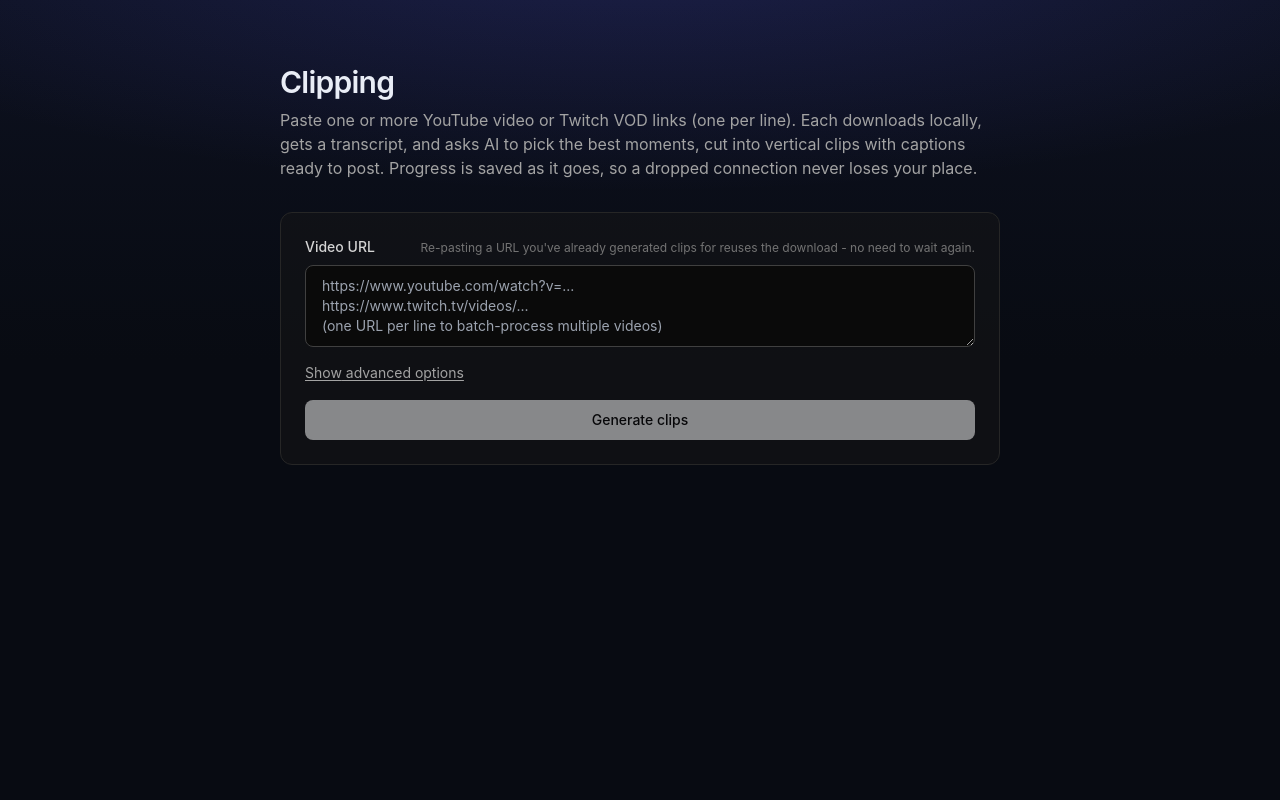
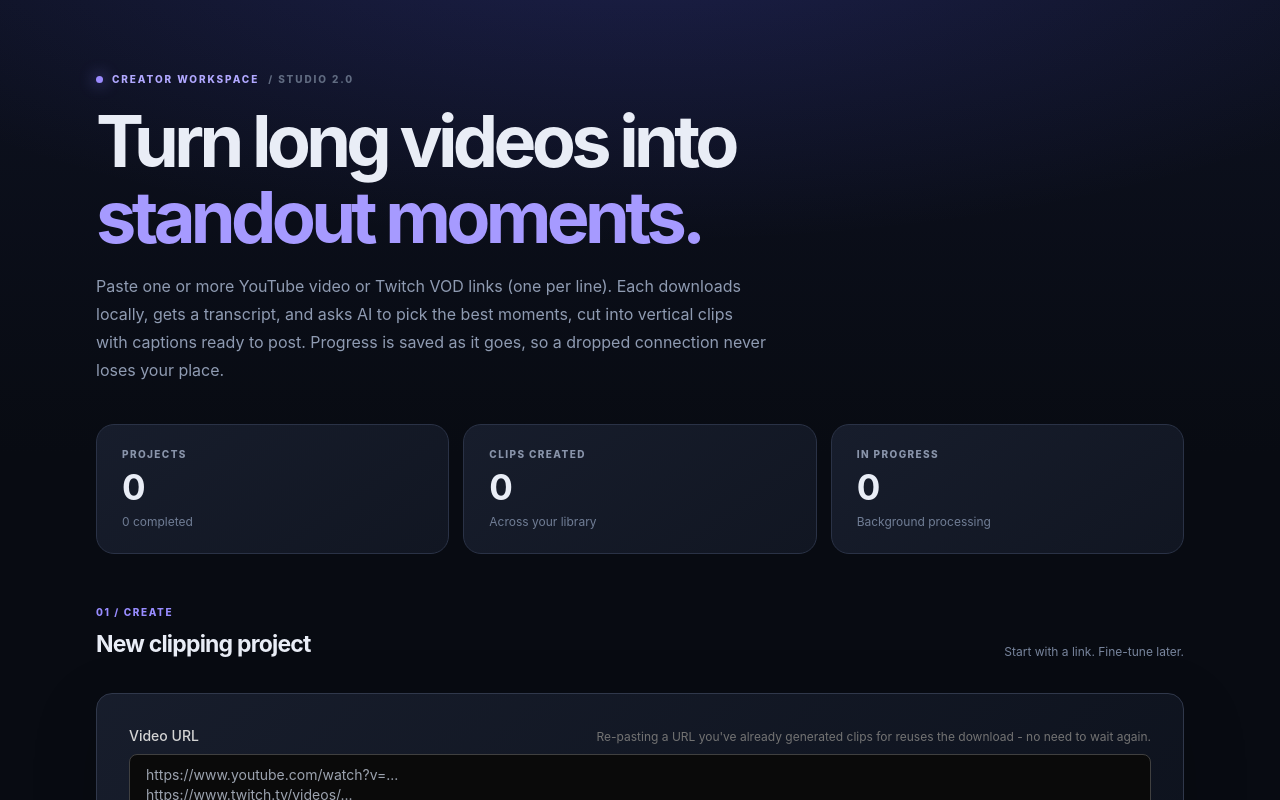
Before and after one commit to Samuelesses/clipping, a Next.js app: page / in a window 1280 px wide. Shown: the top 800 px of the page. Built offline with nearby package versions, Linux system fonts and the light colour scheme.

Commit message:
Redesign Clipping UI as a creator dashboard

```diff
--- a/app/page.tsx
+++ b/app/page.tsx
@@ -237,12 +237,15 @@ export default function Home() {
   }
 
   const clips: GeneratedClip[] = project?.clips ?? [];
+  const completedCount = projects.filter((p) => p.status === "completed").length;
+  const runningCount = projects.filter((p) => p.status === "running" || p.status === "queued").length;
+  const totalClips = projects.reduce((count, p) => count + p.clips.length, 0);
   const urlCount = urlsText.split("\n").map((u) => u.trim()).filter(Boolean).length;
 
   return (
-    <main className="mx-auto flex min-h-screen max-w-3xl flex-col gap-8 px-6 py-16">
-      <header className="space-y-2">
-        <h1 className="text-3xl font-semibold tracking-tight">Clipping</h1>
+    <main className="studio-shell mx-auto flex min-h-screen max-w-6xl flex-col gap-8 px-5 py-10 sm:px-8">
+      <header className="studio-hero space-y-4">
+        <div className="studio-eyebrow"><span className="studio-live-dot" /> CREATOR WORKSPACE <span className="studio-version">/ STUDIO 2.0</span></div><h1 className="studio-title">Turn long videos into <span>standout moments.</span></h1>
         <p className="text-neutral-400">
           Paste one or more YouTube video or Twitch VOD links (one per line). Each downloads locally, gets
           a transcript, and asks AI to pick the best moments, cut into vertical clips with captions ready
@@ -250,7 +253,9 @@ export default function Home() {
         </p>
       </header>
 
-      <form ref={formRef} onSubmit={handleSubmit} className="space-y-4 rounded-xl border border-neutral-800 bg-neutral-900/50 p-6">
+      <section className="studio-stats" aria-label="Workspace overview"><div className="studio-stat"><span>PROJECTS</span><strong>{projects.length}</strong><small>{completedCount} completed</small></div><div className="studio-stat"><span>CLIPS CREATED</span><strong>{totalClips}</strong><small>Across your library</small></div><div className="studio-stat"><span>IN PROGRESS</span><strong>{runningCount}</strong><small>Background processing</small></div></section>
+      <div className="studio-section-heading"><div><span className="studio-section-kicker">01 / CREATE</span><h2>New clipping project</h2></div><span className="studio-section-hint">Start with a link. Fine-tune later.</span></div>
+      <form ref={formRef} onSubmit={handleSubmit} className="studio-panel studio-create space-y-5 rounded-2xl border border-neutral-800 bg-neutral-900/50 p-6 sm:p-8">
         <div className="flex flex-col gap-2">
           <div className="flex items-baseline justify-between gap-2">
             <label htmlFor="urls" className="text-sm font-medium text-neutral-300">
```
